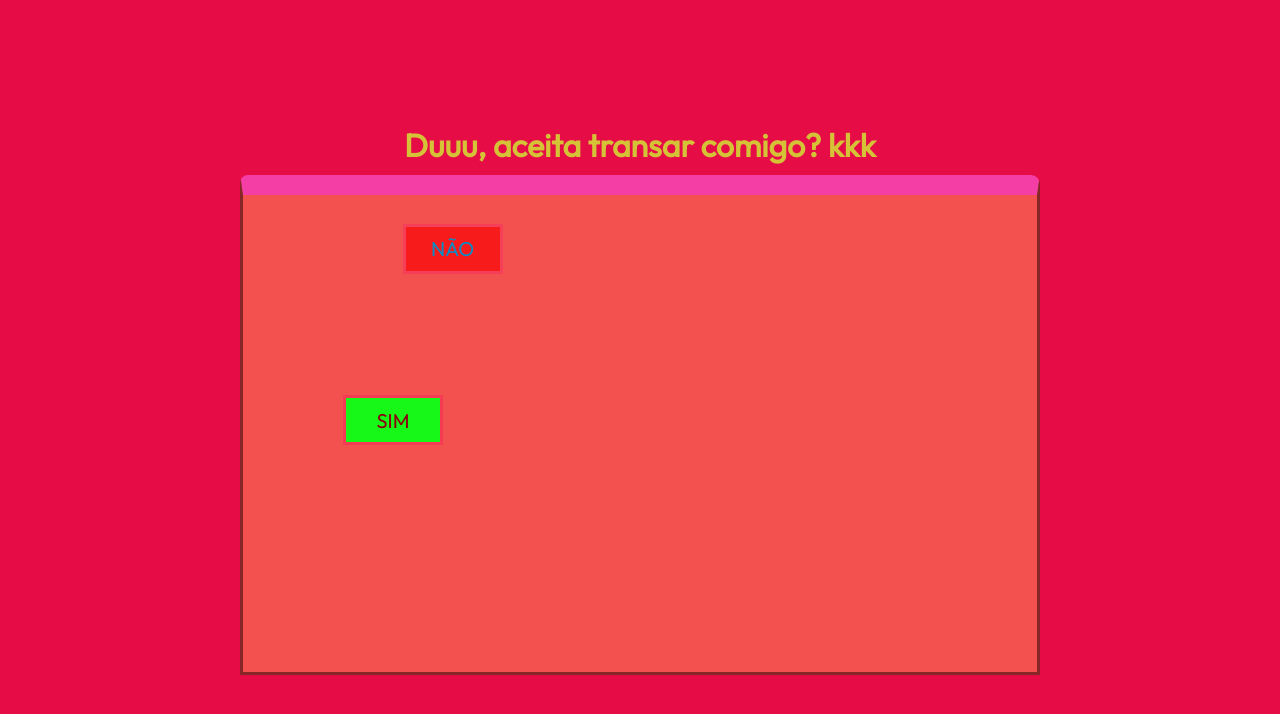
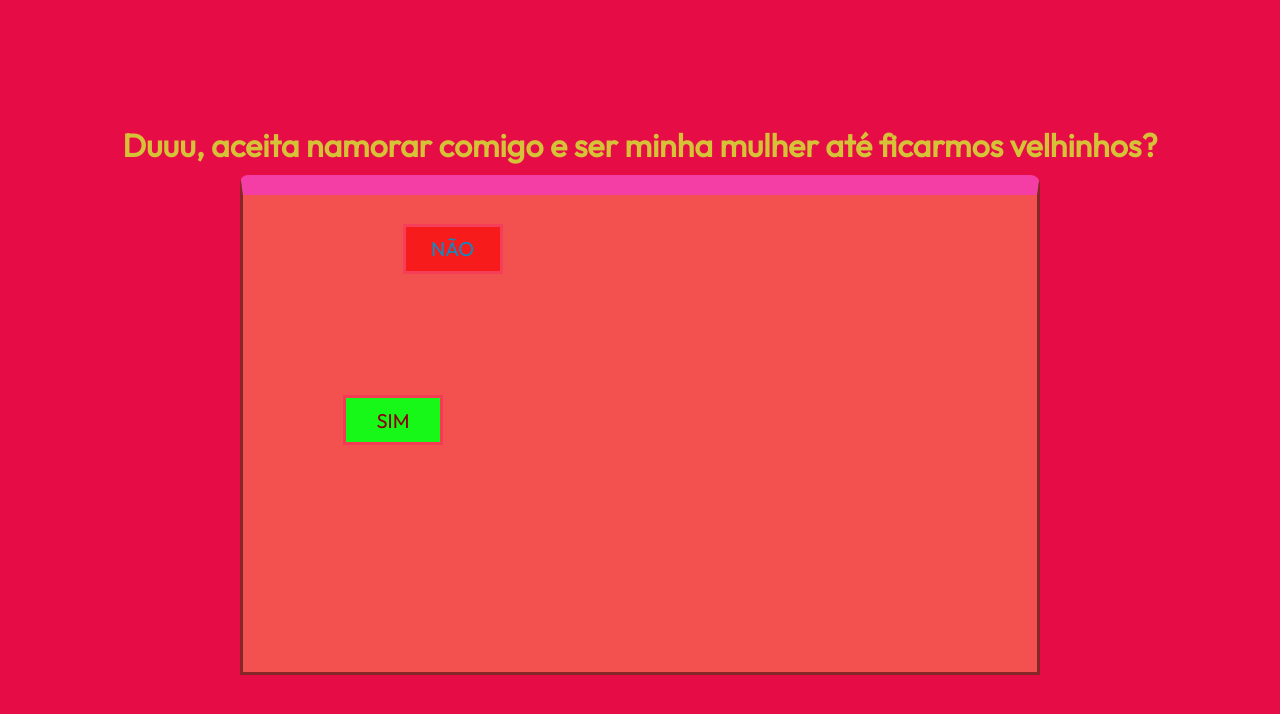
Before and after one commit to RicardoHAF/Pedido-de-namoro, a plain HTML site: page index.html in a window 1280 px wide. Drawn offline with Linux system fonts and the light colour scheme.

Commit message:
Update index.html

```diff
--- a/index.html
+++ b/index.html
@@ -23,7 +23,7 @@
     />
   </head>
   <body>
-    <h1>Duuu, aceita transar comigo? kkk</h1>
+    <h1>Duuu, aceita namorar comigo e ser minha mulher até ficarmos velhinhos?</h1>
 
     <div class="div">
       <button id="buttonYes" class="button">SIM</button>
```
